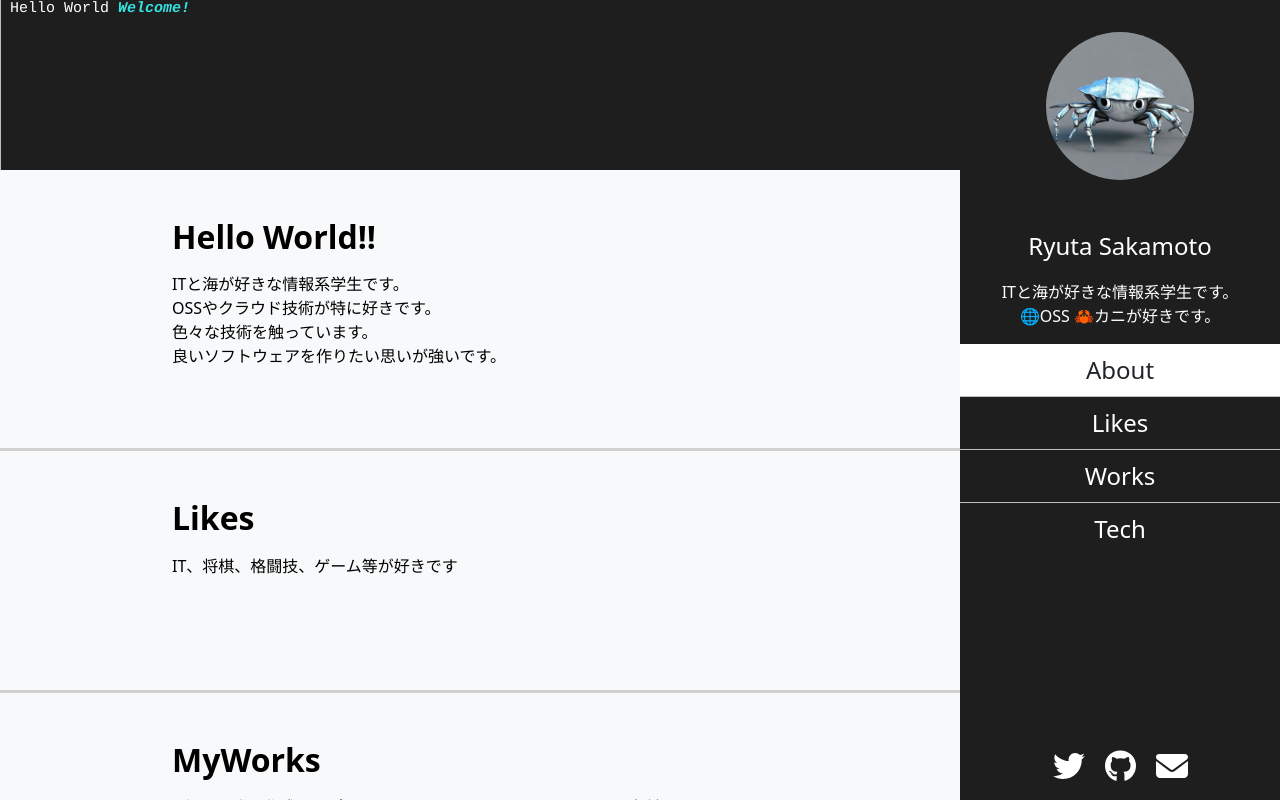
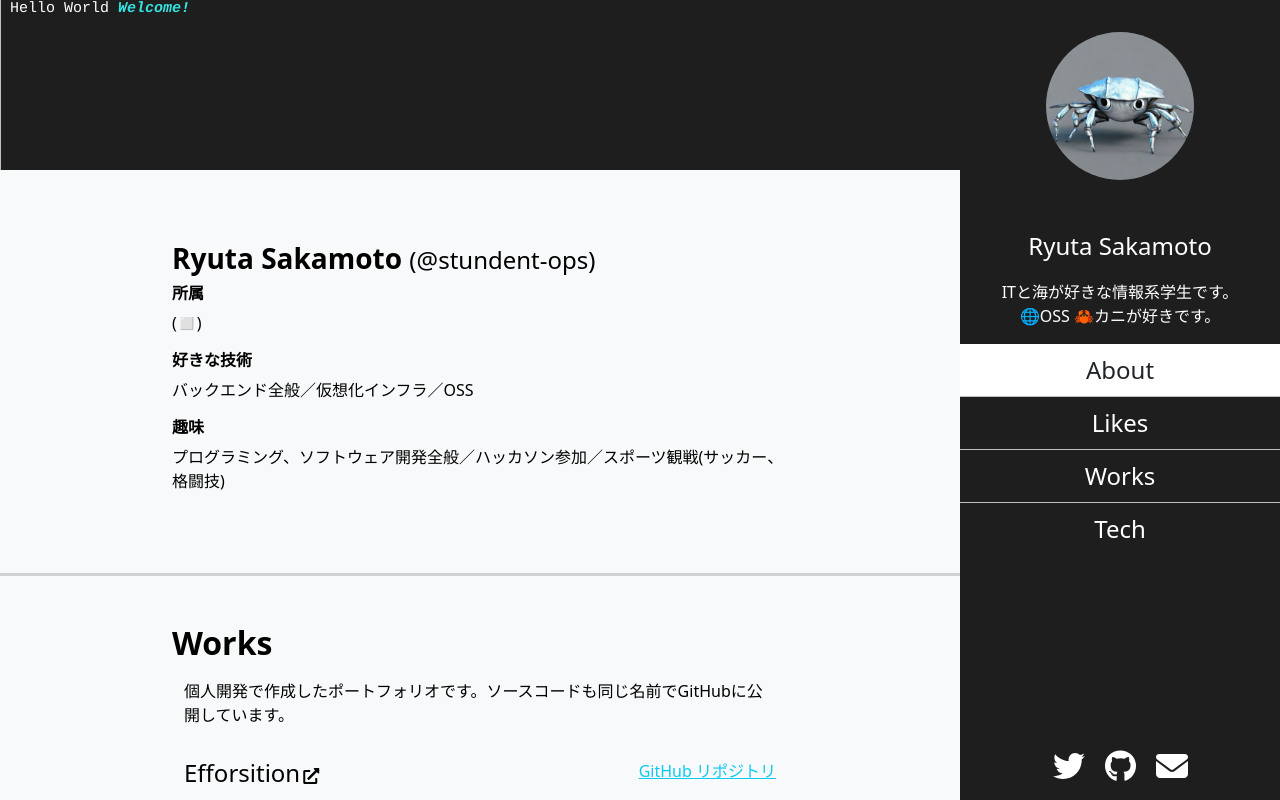
Before and after one commit to student-ops/mypotal_next_bootstrap, a Next.js app in the folder my-project/: page / in a window 1280 px wide. Built offline with nearby package versions, Linux system fonts and the light colour scheme.

Commit message:
Refactor main content components for simpler visual appearance

```diff
--- a/my-project/src/components/main_sections.tsx
+++ b/my-project/src/components/main_sections.tsx
@@ -2,6 +2,7 @@ import React, { ReactNode } from "react";
 import { ListGroup } from "react-bootstrap";
 import { FontAwesomeIcon } from "@fortawesome/react-fontawesome";
 import { Container, Row, Col, Image } from "react-bootstrap";
+import SocialMediaList from "@/components/dry_sns_links";
 
 import {
   faCode,
@@ -10,31 +11,58 @@ import {
   faCoffee,
 } from "@fortawesome/free-solid-svg-icons";
 
+const introduce_header = "h6 fw-bold";
 const Section1 = (
   <div>
-    <h1 className="fw-bold fs-2 mb-3">Hello World!!</h1>
-
-    <p>
-      ITと海が好きな情報系学生です。 <br />
-      OSSやクラウド技術が特に好きです。
-      <br />
-      色々な技術を触っています。
-      <br />
-      良いソフトウェアを作りたい思いが強いです。
-    </p>
+    <div className="introduce">
+      <div>
+        <img src="" alt="" />
+      </div>
+      <div>
+        <h1 className="h3 fw-bold">
+          Ryuta Sakamoto <span className="h4">(@stundent-ops)</span>
+        </h1>
+      </div>
+      <div>
+        <h2 className={introduce_header}>所属</h2>
+        <p>(◻)</p>
+      </div>
+      <div>
+        <h2 className={introduce_header}>好きな技術</h2>
+        <p>バックエンド全般／仮想化インフラ／OSS</p>
+      </div>
+      <div>
+        <h2 className={introduce_header}>趣味</h2>
+        <p>
+          プログラミング、ソフトウェア開発全般／ハッカソン参加／スポーツ観戦(サッカー、格闘技)
+        </p>
+      </div>
+    </div>
+    {/* <SocialMediaList /> */}
   </div>
 );
 
-const Section2 = (
-  <div>
-    <h1 className="fw-bold fs-2 mb-3">Likes</h1>
-    <p>IT、将棋、格闘技、ゲーム等が好きです</p>
-  </div>
-);
+// const Section2 = (
+//   <div>
+//     <h1 className="fw-bold fs-2 mb-3">Likes</h1>
+//     <b>趣味</b>
+//     <p>IT全般、サッカー、格闘技、ゲームなどが好きです</p>
+
+//     <b>好きなプログラミング言語</b>
+//     <ul>
+//       <li>Go</li>
+//       <p>軽量な並列処理</p>
+//       <li>Ruby</li>
+//       <p>文法が好き</p>
+//       <li>Linux</li>
+//       <li>クラウド</li>
+//     </ul>
+//   </div>
+// );
 
 const Section3 = (
   <div>
-    <h1 className="fw-bold fs-2 mb-3">MyWorks</h1>
+    <h1 className="fw-bold fs-2 mb-3">Works</h1>
     {/* <Row className="justify-content-center"> */}
     {/* <Col xs="auto"> */}
     <Container>
@@ -89,7 +117,7 @@ const Section3 = (
       <a href="#" className="image"></a>
       <div className="inner py-3" style={{ borderTop: "solid 1px #d1d1d1" }}>
         {/* <div className="inner "> */}
-        <div className="title_github d-flex  justify-content-between">
+        <div className="title_github d-flex justify-content-between">
           <a href="#" target="_blank" className="image">
             <h4>Goチャットサービス</h4>
             {/* <i className="fas fa-external-link-alt"></i> */}
@@ -201,9 +229,9 @@ const Section4 = (
 
 const sectionComponents: React.ReactNode[] = [
   Section1,
-  Section2,
+  // Section2,
+  Section3,
   Section4,
-  Section3,
 ];
 
 interface MergedComponentProps {
--- a/my-project/src/pages/index.tsx
+++ b/my-project/src/pages/index.tsx
@@ -25,6 +25,7 @@ export default function HomePage() {
   const { ref: link3Ref, inView: link3InView } = useInView({
     threshold: 0.5,
   });
+
   const HomeContent = (
     <div id="home" ref={homeRef} className="pt-5 pb-3">
       {MainSections[0]}
@@ -40,12 +41,12 @@ export default function HomePage() {
   const Section2Content = (
     <div id="section-2" ref={link2Ref}>
       {/* Your link-2 content goes here */}
-      {MainSections[3]}
+      {MainSections[2]}
     </div>
   );
   const Section3Content = (
     <div id="section-3" ref={link3Ref}>
-      {MainSections[2]}
+      {MainSections[3]}
     </div>
   );
 
@@ -83,7 +84,7 @@ export default function HomePage() {
             {HomeContent}
             <CustomComponent children={Section1Content} />
             <CustomComponent children={Section2Content} />
-            <CustomComponent children={Section3Content} />
+            {/* <CustomComponent children={Section3Content} /> */}
           </div>
           <Footer />
         </div>
@@ -136,7 +137,7 @@ export default function HomePage() {
             {HomeContent}
             <CustomComponent children={Section1Content} />
             <CustomComponent children={Section2Content} />
-            <CustomComponent children={Section3Content} />
+            {/* <CustomComponent children={Section3Content} /> */}
           </div>
           <Footer />
         </div>
```
